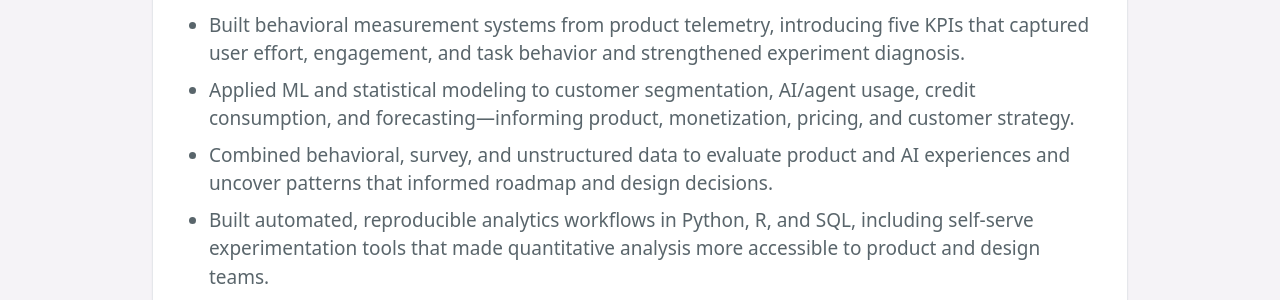
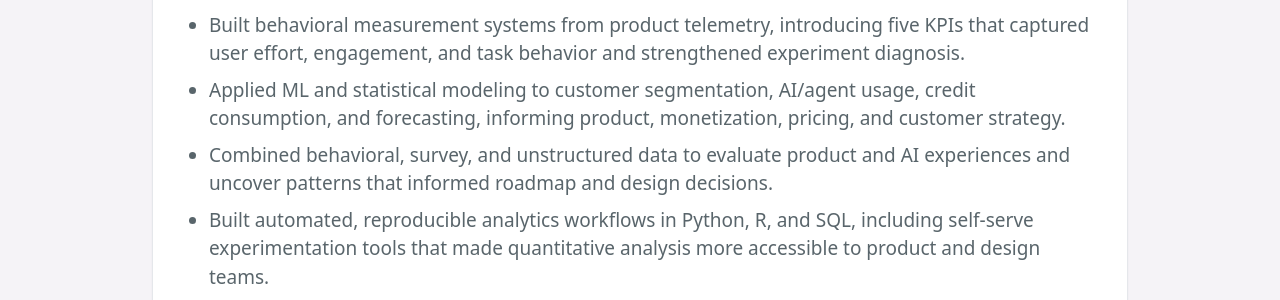
Before and after one commit to francine-i-stephens/francine-portfolio, a Jekyll site: the page resume.html, which Jekyll copies as it is, in a window 1280 px wide. Shown: the part 530-830 px from the top of the page. Built offline with Jekyll 4.4.1, drawn with Linux system fonts in a browser that asks for light colours; nearby versions of some CDN libraries.

Commit message:
Fix punctuation in impact highlights section

```diff
--- a/resume.html
+++ b/resume.html
@@ -57,7 +57,7 @@
       <ul class="list-disc pl-6 space-y-2 text-charcoal/80">
         <li>Scaled experimentation six-fold at Workday, expanding quantitative product evaluation from 5 to 30+ experiments per quarter across product, design, and UX.</li>
         <li>Built behavioral measurement systems from product telemetry, introducing five KPIs that captured user effort, engagement, and task behavior and strengthened experiment diagnosis.</li>
-        <li>Applied ML and statistical modeling to customer segmentation, AI/agent usage, credit consumption, and forecasting—informing product, monetization, pricing, and customer strategy.</li>
+        <li>Applied ML and statistical modeling to customer segmentation, AI/agent usage, credit consumption, and forecasting, informing product, monetization, pricing, and customer strategy.</li>
         <li>Combined behavioral, survey, and unstructured data to evaluate product and AI experiences and uncover patterns that informed roadmap and design decisions.</li>
         <li>Built automated, reproducible analytics workflows in Python, R, and SQL, including self-serve experimentation tools that made quantitative analysis more accessible to product and design teams.</li>
       </ul>
```
